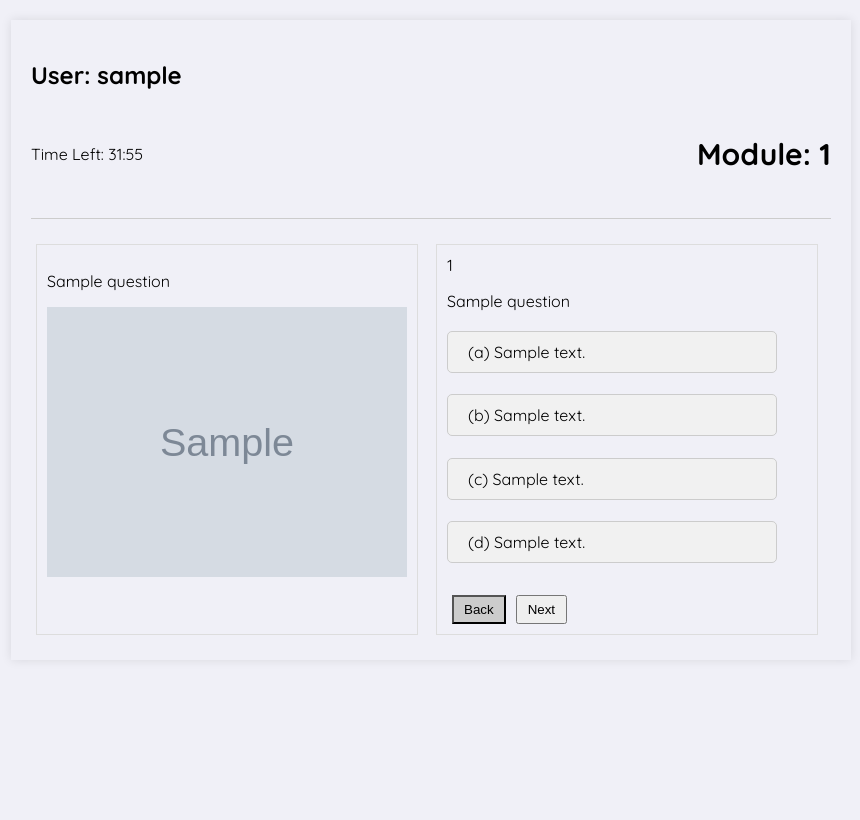
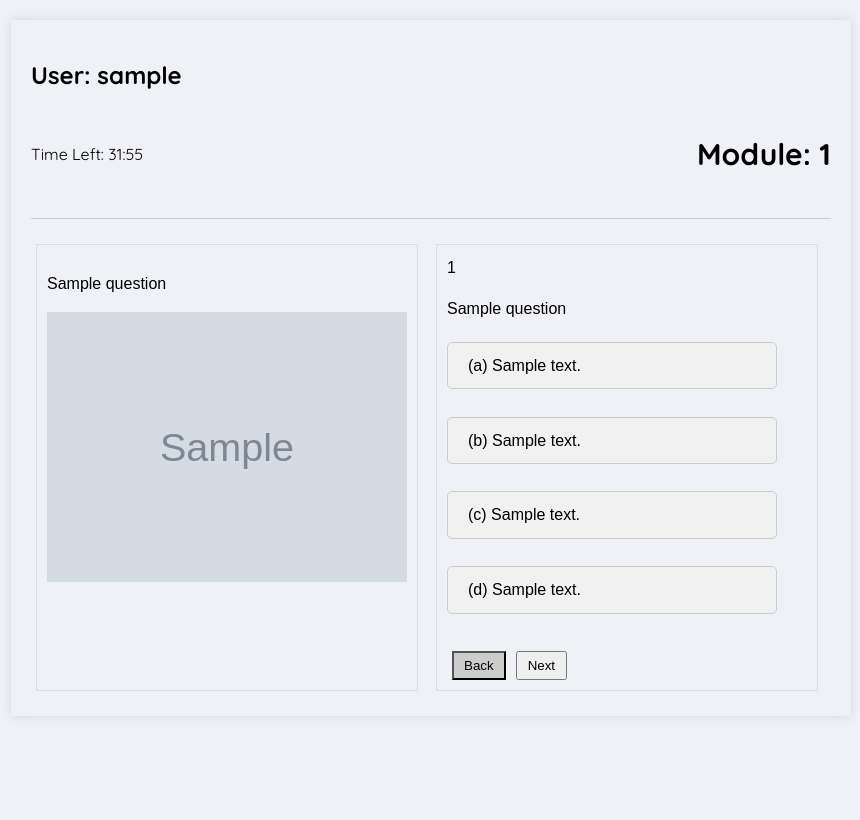
Before and after one commit to bosserz/sat-simulation-test, a Flask app: page /new-exam/1 in a window 1280 px wide. Shown: the whole page, without its empty margins (209-1069 px from the left). Run offline with Flask 3, Linux system fonts and the light colour scheme; a user stored in the database is signed in; tables that the repository leaves empty hold one stand-in row (values such as "Sample post"); grey boxes marked "Sample" are stand-in pictures; some web fonts are replaced.

Commit message:
change font

```diff
--- a/static/exam.css
+++ b/static/exam.css
@@ -46,6 +46,8 @@ header {
     margin-top: 20px;
     display: flex;
     justify-content: space-between;
+    font-family: Arial, Helvetica, sans-serif;
+    line-height: 1.6;
 }
 
 .column {
```
